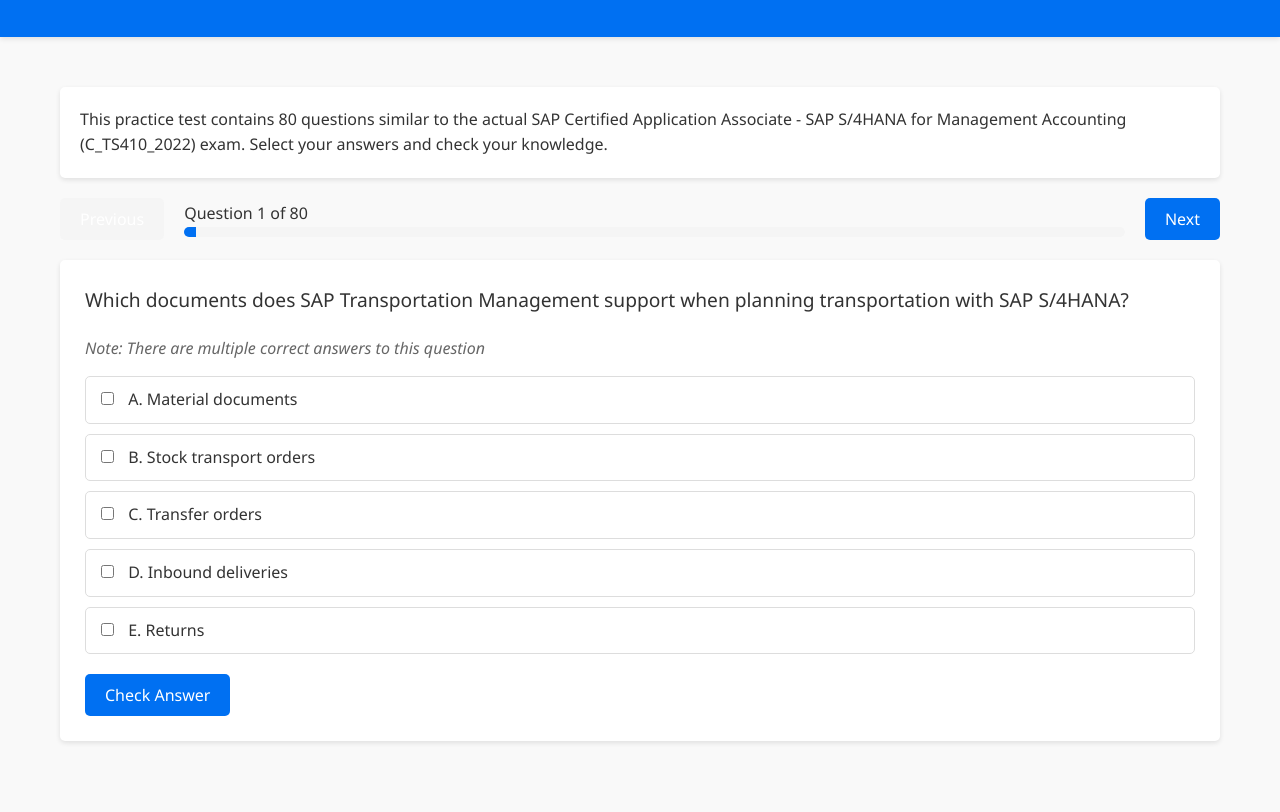
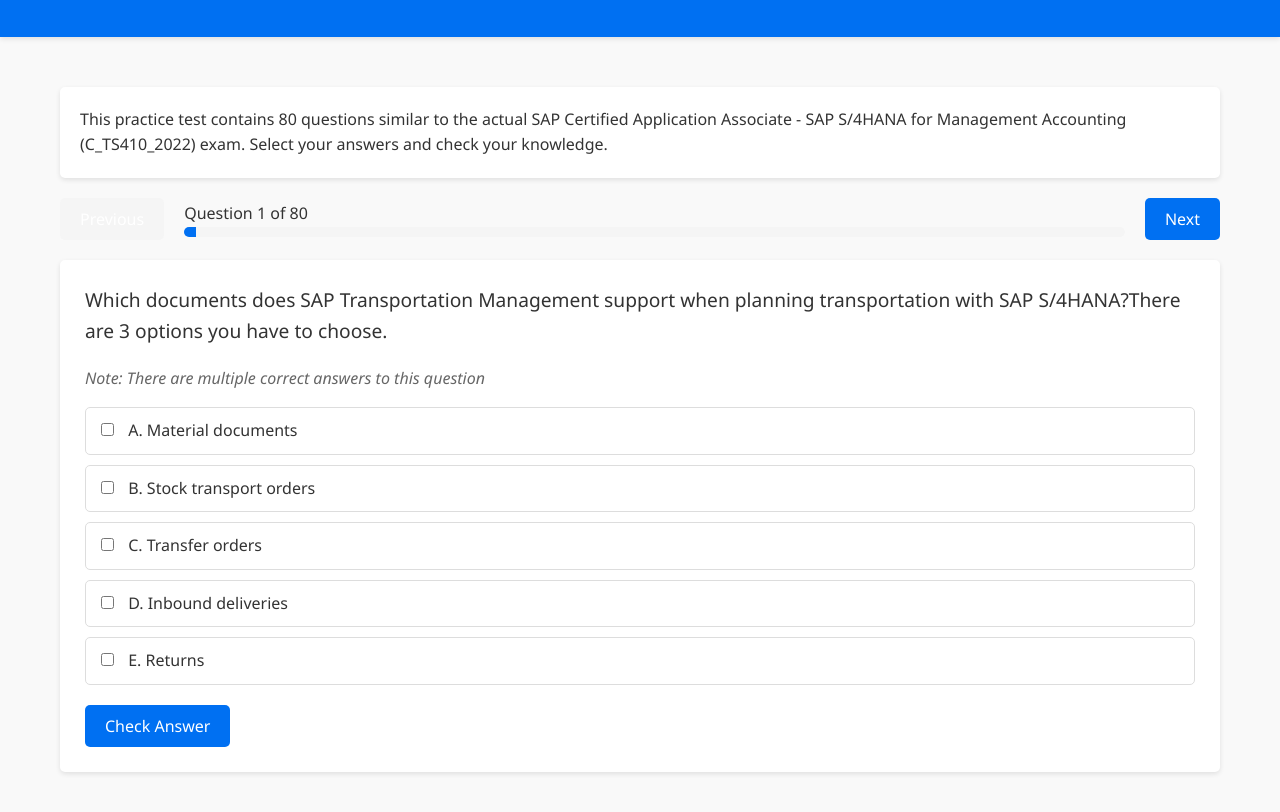
Before and after one commit to aniket985/IBP_dumps, a plain HTML site: page index.html in a window 1280 px wide. Shown: the part 130-942 px from the top of the page. Before the commit the page ends 911 px from the top, so only its background shows below. Drawn offline with Linux system fonts and the light colour scheme.

Commit message:
Update index.html

```diff
--- a/index.html
+++ b/index.html
@@ -279,7 +279,7 @@
         // Questions data from the PDF
         const questions = [
             {
-                question: "Which documents does SAP Transportation Management support when planning transportation with SAP S/4HANA?",
+                question: "Which documents does SAP Transportation Management support when planning transportation with SAP S/4HANA?There are 3 options you have to choose.",
                 options: [
                     "A. Material documents",
                     "B. Stock transport orders",
@@ -346,7 +346,7 @@
                 explanation: "The controlling area is the basic organizational unit in Management Accounting."
             },
             {
-                question: "You post an invoice to purchase a company car. What accounts are posted in the journal entry?",
+                question: "You post an invoice to purchase a company car. What accounts are posted in the journal entry?There are 3 options you have to choose.",
                 options: [
                     "A. Supplier account",
                     "B. Asset account",
@@ -369,7 +369,7 @@
                 explanation: "An operating concern is assigned to a controlling area in the SAP S/4HANA enterprise structure."
             },
             {
-                question: "Why might you create an equipment master record?",
+                question: "Why might you create an equipment master record?There are 2 options you have to choose.",
                 options: [
                     "A. To report the usage time of an object at a functional location",
                     "B. To perform and record maintenance tasks for certain parts of your technical system for long-term evaluation",
@@ -391,14 +391,14 @@
                 explanation: "Document splitting results in additional financial documents being created."
             },
             {
-                question: "What are some of the functions of SAP Extended Warehouse Management?",
+                question: "What are some of the functions of SAP Extended Warehouse Management?There are 2 options you have to choose.",
                 options: [
                     "A. Putaway with transfer orders",
                     "B. Mobile device integration",
                     "C. Storage-bin-level determination for incoming goods",
                     "D. Inventory management at storage location level"
                 ],
-                correctAnswers: ["A", "B"],
+                correctAnswers: ["C", "B"],
                 explanation: "SAP Extended Warehouse Management functions include putaway with transfer orders and mobile device integration."
             },
             {
@@ -446,7 +446,7 @@
                 explanation: "A purchase requisition is generated for an external network activity."
             },
             {
-                question: "What general ledger accounts receive postings when performing the goods receipt?",
+                question: "What general ledger accounts receive postings when performing the goods receipt?There are 2 options you have to choose",
                 options: [
                     "A. Vendor reconciliation account",
                     "B. Tax Account",
@@ -465,7 +465,7 @@
                     "D. Network"
                 ],
                 correctAnswers: ["D"],
-                explanation: "A network is the term for a group of dependencies, activities, and relationships sequenced chronologically in a project."
+                explanation: "A network is the term for a group of dependencies, activities, and relationships sequenced chronologically in a project.There are 3 options you have to choose."
             },
             {
                 question: "Which of the following applies to Sales and Distribution enterprise structures?",
@@ -476,7 +476,7 @@
                     "D. A distribution channel can be assigned to many sales organizations.",
                     "E. A division can be assigned to more than one sales organization."
                 ],
-                correctAnswers: ["A", "B", "E"],
+                correctAnswers: ["C", "D", "E"],
                 explanation: "In Sales and Distribution structures: a division can be assigned to only one sales organization, a sales organization is assigned to only one company code, and a division can be assigned to multiple sales organizations."
             },
             {
@@ -513,7 +513,7 @@
                 explanation: "SAP Fieldglass is used to enhance the procurement of external services."
             },
             {
-                question: "What does a work center control?",
+                question: "What does a work center control?There are 2 options you have to choose",
                 options: [
                     "A. Availability of capacity",
                     "B. Calculation of costs of work performed",
@@ -524,7 +524,7 @@
                 explanation: "A work center controls the availability of capacity and calculation of costs of work performed."
             },
             {
-                question: "What are the benefits of using a business partner in SAP S/4HANA?",
+                question: "What are the benefits of using a business partner in SAP S/4HANA?There are 2 options you have to choose",
                 options: [
                     "A. Vendors are managed separately from customers.",
                     "B. Redundant data is reduced.",
@@ -557,7 +557,7 @@
                 explanation: "Saving the billing document updates the costing-based profitability analysis."
             },
             {
-                question: "Which of the following are advantages of the SAP Business Technology Platform?",
+                question: "Which of the following are advantages of the SAP Business Technology Platform?There are 3 options you have to choose.",
                 options: [
                     "A. Unified application development environment",
                     "B. Optimized for any software",
@@ -569,7 +569,7 @@
                 explanation: "SAP Business Technology Platform offers a unified development environment, uses machine learning innovations, and provides flexible workflows."
             },
             {
-                question: "Which of the following can be maintained in a maintenance notification?",
+                question: "Which of the following can be maintained in a maintenance notification?There are 3 options you have to choose.",
                 options: [
                     "A. Materials planning",
                     "B. Capacity requirements",
@@ -581,7 +581,7 @@
                 explanation: "Tasks, cause of damage, and equipment can be maintained in a maintenance notification."
             },
             {
-                question: "What is the purpose of using a Work Breakdown Structure (WBS)?",
+                question: "What is the purpose of using a Work Breakdown Structure (WBS)?There are 3 options you have to choose.",
                 options: [
                     "A. To evaluate aggregated data",
                     "B. To schedule warehouse tasks",
@@ -593,7 +593,7 @@
                 explanation: "A WBS is used to evaluate aggregated data, allocate budgets, and define responsibilities."
             },
             {
-                question: "What elements are recorded during an overall completion confirmation of a maintenance order?",
+                question: "What elements are recorded during an overall completion confirmation of a maintenance order?There are 3 options you have to choose.",
                 options: [
                     "A. Time entry",
                     "B. Measuring documents",
@@ -605,7 +605,7 @@
                 explanation: "Time entries, measuring documents, and materials are recorded during maintenance order completion."
             },
             {
-                question: "What tasks are performed for external reporting purposes?",
+                question: "What tasks are performed for external reporting purposes?There are 2 options you have to choose",
                 options: [
                     "A. Manage accounts receivables",
                     "B. Calculate production variances",
@@ -649,7 +649,7 @@
                 explanation: "The procurement type in the material master determines if a material is procured or produced."
             },
             {
-                question: "What transactions credit a production order?",
+                question: "What transactions credit a production order?There are 2 options you have to choose",
                 options: [
                     "A. Goods receipt",
                     "B. Material withdrawal",
@@ -660,7 +660,7 @@
                 explanation: "Goods receipt and order settlement transactions credit a production order."
             },
             {
-                question: "Which organizational units do you create for Financial Accounting (FI) in SAP S/4HANA Finance?",
+                question: "Which organizational units do you create for Financial Accounting (FI) in SAP S/4HANA Finance?There are 2 options you have to choose",
                 options: [
                     "A. Operating concern",
                     "B. Controlling area",
@@ -671,7 +671,7 @@
                 explanation: "For Financial Accounting in SAP S/4HANA Finance, you create controlling areas and company codes."
             },
             {
-                question: "During the production order process, what steps can be executed via background processing?",
+                question: "During the production order process, what steps can be executed via background processing?There are 3 options you have to choose",
                 options: [
                     "A. Order release",
                     "B. Order settlement",
@@ -694,7 +694,7 @@
                 explanation: "The profitability segment is always a statistical object in controlling."
             },
             {
-                question: "When creating condition master records, what data properties does the condition type control?",
+                question: "When creating condition master records, what data properties does the condition type control?There are 2 options you have to choose",
                 options: [
                     "A. Scales",
                     "B. Validity period",
@@ -716,7 +716,7 @@
                 explanation: "The stock requirements list shows current stock levels, requirements, and receipts."
             },
             {
-                question: "Which master records are directly assigned to a company code?",
+                question: "Which master records are directly assigned to a company code?There are 2 options you have to choose",
                 options: [
                     "A. Material",
                     "B. Cost center",
@@ -727,7 +727,7 @@
                 explanation: "Cost centers and fixed assets are master records directly assigned to a company code."
             },
             {
-                question: "When creating a warehouse number in the SAP enterprise structure, what organizational elements must be assigned?",
+                question: "When creating a warehouse number in the SAP enterprise structure, what organizational elements must be assigned?There are 2 options you have to choose",
                 options: [
                     "A. Shipping point",
                     "B. Company code",
@@ -746,7 +746,7 @@
                     "D. Storage bin"
                 ],
                 correctAnswers: ["D"],
-                explanation: "The storage bin represents the physical location where goods are stored in a warehouse."
+                explanation: "The storage bin represents the physical location where goods are stored in a warehouse.There are 3 options you have to choose."
             },
             {
                 question: "What objects are used to create a Purchasing Info Record?",
@@ -761,7 +761,7 @@
                 explanation: "Purchasing organization, material master, and vendor are used to create a Purchasing Info Record."
             },
             {
-                question: "What are the suite qualities of the SAP Intelligent Enterprise?",
+                question: "What are the suite qualities of the SAP Intelligent Enterprise?There are 3 options you have to choose",
                 options: [
                     "A. One workflow inbox",
                     "B. End-to-end process blueprints",
@@ -773,7 +773,7 @@
                 explanation: "SAP Intelligent Enterprise suite qualities include end-to-end process blueprints, embedded analytics, and seamless user experience."
             },
             {
-                question: "Which business process activities create a Financial Accounting (FI) document?",
+                question: "Which business process activities create a Financial Accounting (FI) document?There are 3 options you have to choose.",
                 options: [
                     "A. Transfer stock from storage location to storage location",
                     "B. Post goods issue to a production order",
@@ -796,7 +796,7 @@
                 explanation: "Sales orders are demand elements evaluated during MRP runs."
             },
             {
-                question: "What happens when you post a goods issue in a delivery document for a sales order?",
+                question: "What happens when you post a goods issue in a delivery document for a sales order?There are 3 options you have to choose.",
                 options: [
                     "A. An EWM outbound delivery order is created.",
                     "B. The billing due list is updated",
@@ -819,7 +819,7 @@
                 explanation: "Availability control commits funds assigned to a WBS element budget."
             },
             {
-                question: "Which controlling objects can be settled by a settlement rule in SAP S/4HANA?",
+                question: "Which controlling objects can be settled by a settlement rule in SAP S/4HANA?There are 3 options you have to choose",
                 options: [
                     "A. Production order",
                     "B. Maintenance order",
@@ -849,11 +849,11 @@
                     "C. Win",
                     "D. Fill"
                 ],
-                correctAnswers: ["C"],
+                correctAnswers: ["D"],
                 explanation: "The 'Win' BOP strategy has first priority to release confirmed stock."
             },
             {
-                question: "Why would you enter your working hours using Cross-Application Time Sheet (CATS)?",
+                question: "Why would you enter your working hours using Cross-Application Time Sheet (CATS)?There are 3 options you have to choose",
                 options: [
                     "A. To record overtime",
                     "B. To request absence",
@@ -865,7 +865,7 @@
                 explanation: "CATS is used to record overtime, confirm activities, and plan time."
             },
             {
-                question: "Which objects can be assigned to a profit center?",
+                question: "Which objects can be assigned to a profit center?There are 2 options you have to choose",
                 options: [
                     "A. Sales order item",
                     "B. Purchase order item",
@@ -876,7 +876,7 @@
                 explanation: "Sales order items and materials can be assigned to profit centers."
             },
             {
-                question: "What is the result of converting a planned order?",
+                question: "What is the result of converting a planned order?There are 2 options you have to choose",
                 options: [
                     "A. A planned independent requirement",
                     "B. A purchase requisition",
@@ -889,12 +889,12 @@
             {
                 question: "What is a typical sequence of process steps in corrective maintenance?",
                 options: [
-                    "1. Create task list\n2. Create notification\n3. Schedule notification\n4. Release order\n5. Confirm order\n6.",
-                    "1. Create notification\n2. Plan order\n3. Execute order\n4. Complete order\n5. Confirm order",
-                    "1. Create notification\n2. Plan order\n3. Release order\n4. Confirm order\n5. Complete order",
-                    "1. Create task list\n2. Create notification\n3. Schedule notification\n4. Confirm order\n5. Complete order"
+                    "A. 1. Create task list\n2. Create notification\n3. Schedule notification\n4. Release order\n5. Confirm order\n6.",
+                    "B. 1. Create notification\n2. Plan order\n3. Execute order\n4. Complete order\n5. Confirm order",
+                    "C. 1. Create notification\n2. Plan order\n3. Release order\n4. Confirm order\n5. Complete order",
+                    "D. 1. Create task list\n2. Create notification\n3. Schedule notification\n4. Confirm order\n5. Complete order"
                 ],
-                correctAnswers: ["B"],
+                correctAnswers: ["C"],
                 explanation: "The correct sequence is: Create notification → Plan order → Execute order → Complete order → Confirm order."
             },
             {
@@ -909,7 +909,7 @@
                 explanation: "The personnel area is the HR element directly assigned to a company code."
             },
             {
-                question: "What does a posting key control?",
+                question: "What does a posting key control?There are 2 options you have to choose",
                 options: [
                     "A. Debit/credit posting",
                     "B. Posting without tax allowed",
@@ -920,7 +920,7 @@
                 explanation: "Posting keys control debit/credit posting and account types."
             },
             {
-                question: "Which of the following are business partner categories in SAP S/4HANA?",
+                question: "Which of the following are business partner categories in SAP S/4HANA?There are 3 options you have to choose",
                 options: [
                     "A. Individual",
                     "B. Group",
@@ -928,11 +928,11 @@
                     "D. Corporation",
                     "E. Organization"
                 ],
-                correctAnswers: ["A", "C", "E"],
+                correctAnswers: ["B", "C", "E"],
                 explanation: "Business partner categories include Individual, Person, and Organization."
             },
             {
-                question: "Which of the following are selection modes for running MRP?",
+                question: "Which of the following are selection modes for running MRP?There are 3 options you have to choose",
                 options: [
                     "A. MRP Live",
                     "B. Predictive MRP",
@@ -944,7 +944,7 @@
                 explanation: "MRP Live, Classical MRP, and Regenerative MRP are selection modes for running MRP."
             },
             {
-                question: "You are creating a new company code that you want to assign to the group controlling area. Which characteristics must the new company code share with the other company codes already assigned to the controlling area?",
+                question: "You are creating a new company code that you want to assign to the group controlling area. Which characteristics must the new company code share with the other company codes already assigned to the controlling area?There are 2 options you have to choose",
                 options: [
                     "A. Fiscal year variant",
                     "B. Operating chart of accounts",
@@ -977,18 +977,18 @@
                 explanation: "Stock transport orders delay ownership transfer and carrier costs until goods receipt."
             },
             {
-                question: "What technology elements supercharge the human experience when working with X and O data?",
+                question: "What technology elements supercharge the human experience when working with X and O data?There are 2 options you have to choose",
                 options: [
                     "A. Machine learning predictions",
                     "B. Internet of Things (IoT)",
                     "C. Block chain",
                     "D. Conversational AI"
                 ],
-                correctAnswers: ["A", "B"],
+                correctAnswers: ["A", "D"],
                 explanation: "Machine learning and IoT enhance working with X (experience) and O (operational) data."
             },
             {
-                question: "What occurs when a maintenance technician changes the status of an order to technically completed?",
+                question: "What occurs when a maintenance technician changes the status of an order to technically completed?There are 3 options you have to choose",
                 options: [
                     "A. A time entry is posted for the maintenance technician.",
                     "B. Incoming invoices for the order can be processed",
@@ -1032,7 +1032,7 @@
                 correctAnswers: ["A"]
 
             },{
-                question: "Which SAP Fiori application types use SAP HANA capabilities directly? Note: There are 2 correct answers to this question",
+                question: "Which SAP Fiori application types use SAP HANA capabilities directly? Note: There are 2 correct answers to this question.",
                 options: [
                     "A. Analytical",
                     "B. Transactional",
@@ -1086,7 +1086,7 @@
                 correctAnswers: ["A","C","E"]
 
             },{
-                question: "You want the SAP S/4HANA system to perform product cost planning. What master data is used to calculate the quantity structure?",
+                question: "You want the SAP S/4HANA system to perform product cost planning. What master data is used to calculate the quantity structure?There are 2 options you have to choose",
                 options: [
                     "A. Routing",
                     "B. Work center",
@@ -1097,7 +1097,7 @@
                 explanation: "Routing and bill of material (BOM) are the master data used to calculate the quantity structure for product cost planning."
             },
             {
-                question: "At which steps in the order-to-cash process are postings made to the general ledger (G/L)?",
+                question: "At which steps in the order-to-cash process are postings made to the general ledger (G/L)?There are 2 options you have to choose",
                 options: [
                     "A. Creating a sales order",
                     "B. Posting a goods issue",
@@ -1108,7 +1108,7 @@
                 explanation: "Postings to the general ledger occur when posting a goods issue and saving an invoice in the order-to-cash process."
             },
             {
-                question: "A goods issue is posted against a production order. What are the results?",
+                question: "A goods issue is posted against a production order. What are the results?There are 3 options you have to choose",
                 options: [
                     "A. A warehouse task is created.",
                     "B. The material reservation is reduced.",
@@ -1131,7 +1131,7 @@
                 explanation: "External labor costs are posted to a network activity via service entry sheets."
             },
             {
-                question: "What types of procedures may be used to perform a cross-plant stock transfer?",
+                question: "What types of procedures may be used to perform a cross-plant stock transfer?There are 3 options you have to choose",
                 options: [
                     "A. Stock transport order without delivery",
                     "B. Slotting and rearrangement",
@@ -1143,7 +1143,7 @@
                 explanation: "Cross-plant stock transfers can use stock transport orders without delivery, two-step procedures, or one-step procedures."
             },
             {
-                question: "What activities can a manager complete using Manager Self-Service?",
+                question: "What activities can a manager complete using Manager Self-Service?There are 2 options you have to choose",
                 options: [
                     "A. Control costs",
                     "B. Enroll in benefits",
```
